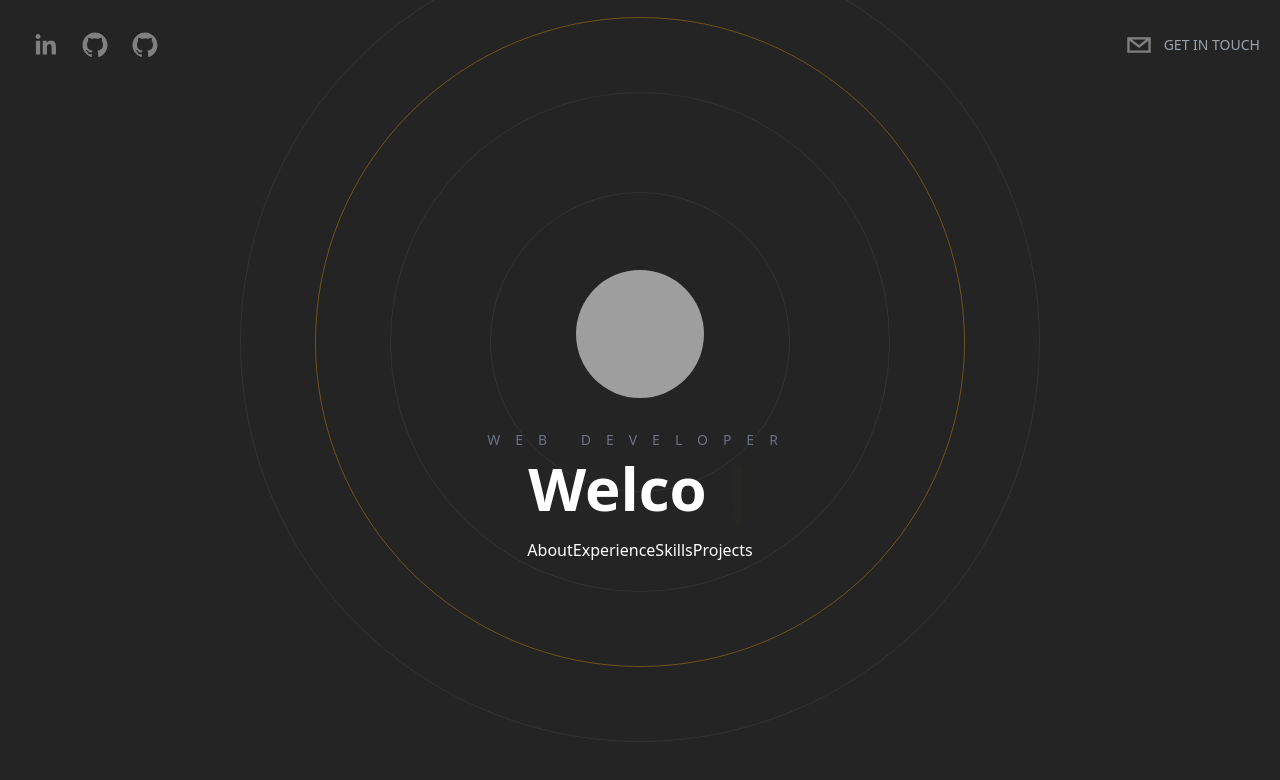
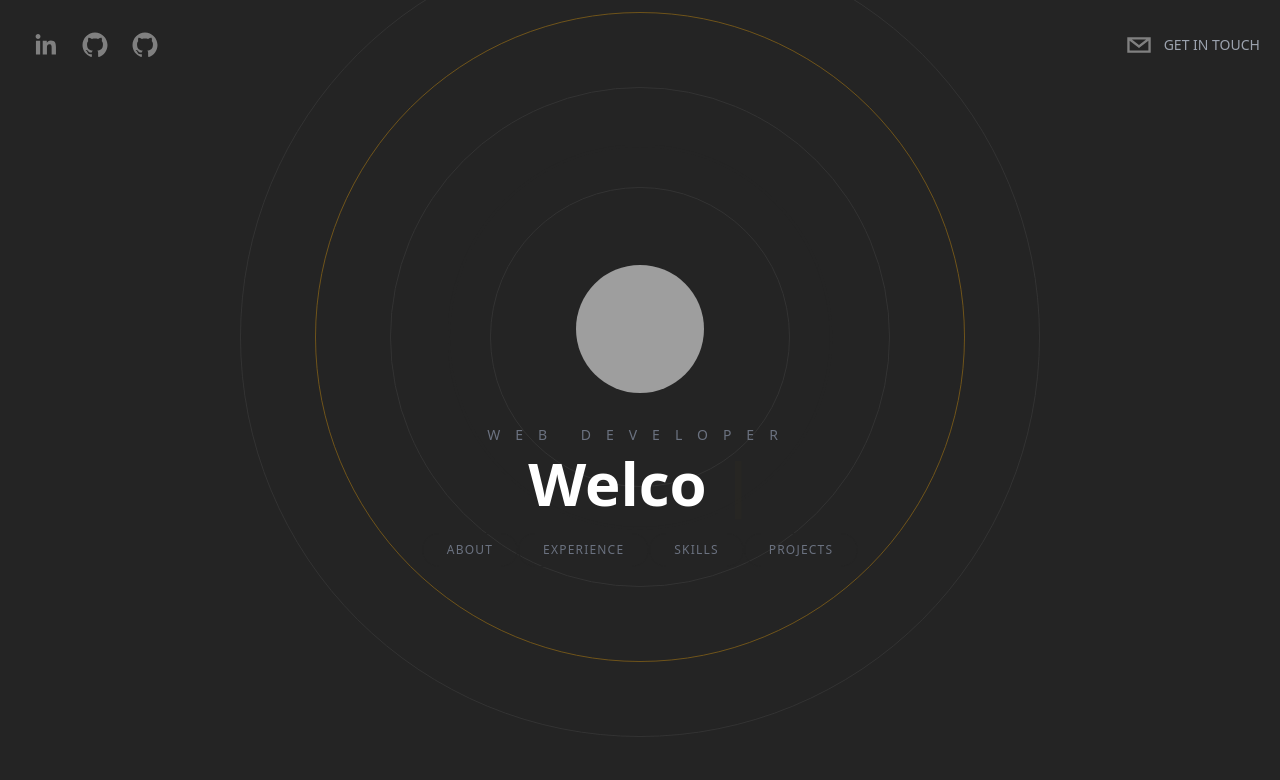
Before and after one commit to knosence/portfolio.dev, a Next.js app: page / in a window 1280 px wide. Shown: the top 780 px of the page. Built offline with nearby package versions, Linux system fonts and the light colour scheme; grey boxes are pictures that could not be loaded.

Commit message:
addes herobutton component applying similar styles to hero buttons

```diff
--- a/styles/globals.css
+++ b/styles/globals.css
@@ -1,3 +1,10 @@
 @tailwind base;
 @tailwind components;
 @tailwind utilities;
+
+@layer components {
+  .heroButton {
+    @apply px-6 py-2 border border-[#242424] rounded-full uppercase text-xs tracking-widest text-gray-500
+    transition-all hover:border-[#F7AB0A]/40 hover:text-[#F7AB0A]/40;
+  }
+}
```
